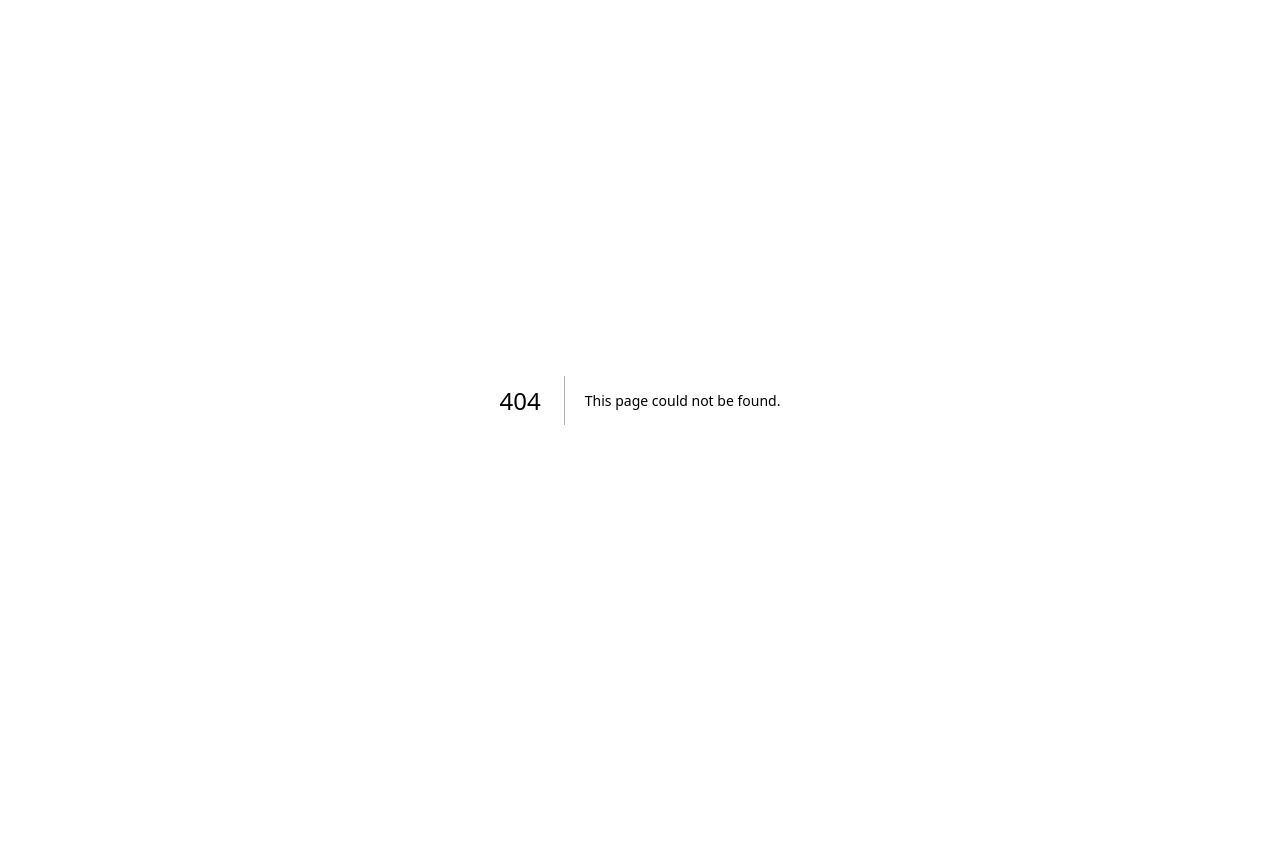
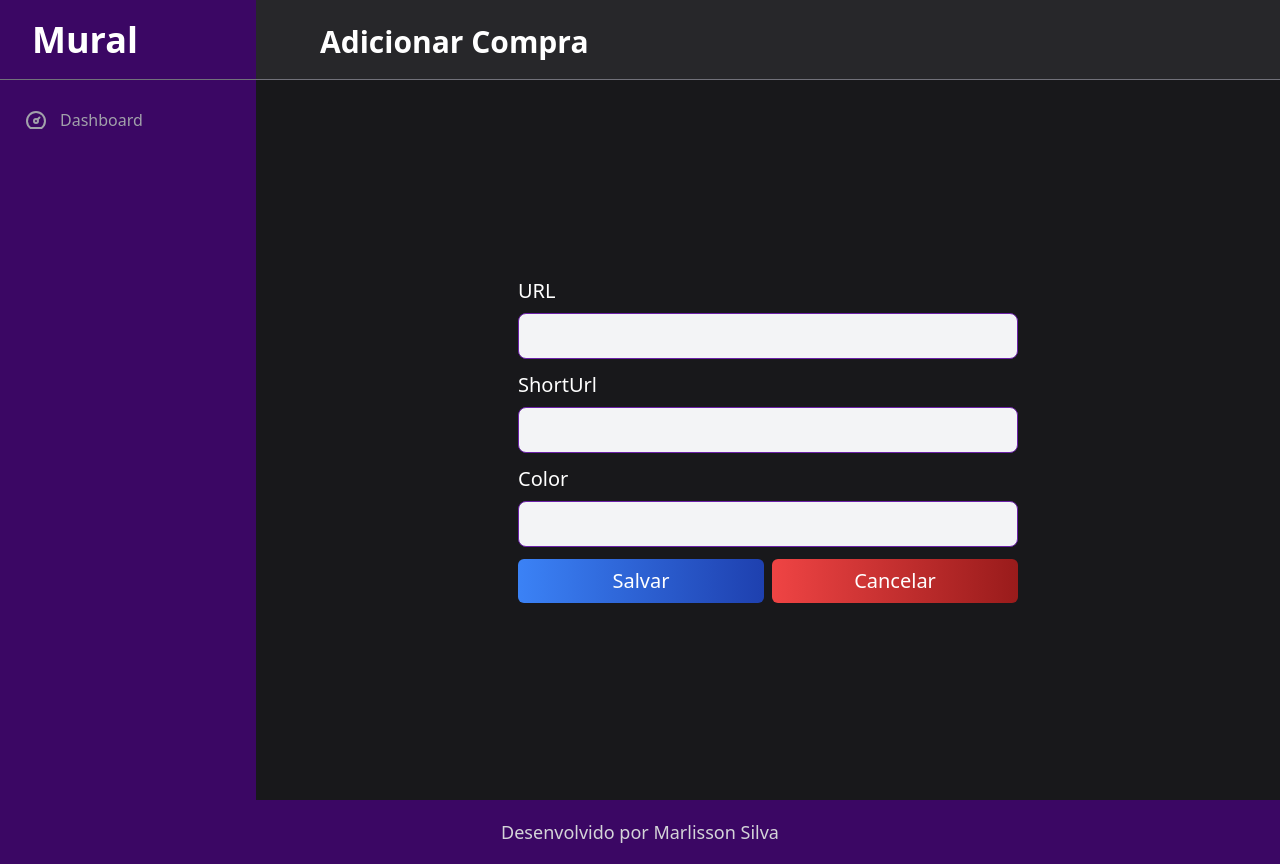
Before and after one commit to marlissonsilva/mural, a Next.js app in the folder frontend/: page /New in a window 1280 px wide. Before the commit this address had no page. Before the commit the page ends 800 px from the top, so only its background shows below. Built offline with nearby package versions, Linux system fonts and the light colour scheme; no server answers.

Commit message:
include New page

```diff
--- /dev/null
+++ b/frontend/src/pages/New.tsx
@@ -0,0 +1,10 @@
+import Form from "@/components/Form";
+import Layout from "@/components/Layout";
+
+export default function New() {
+  return (
+    <Layout title="Adicionar Compra" className="flex flex-col justify-center items-center h-auto sm:h-[95vh]">
+      <Form />
+    </Layout>
+  );
+}
```
